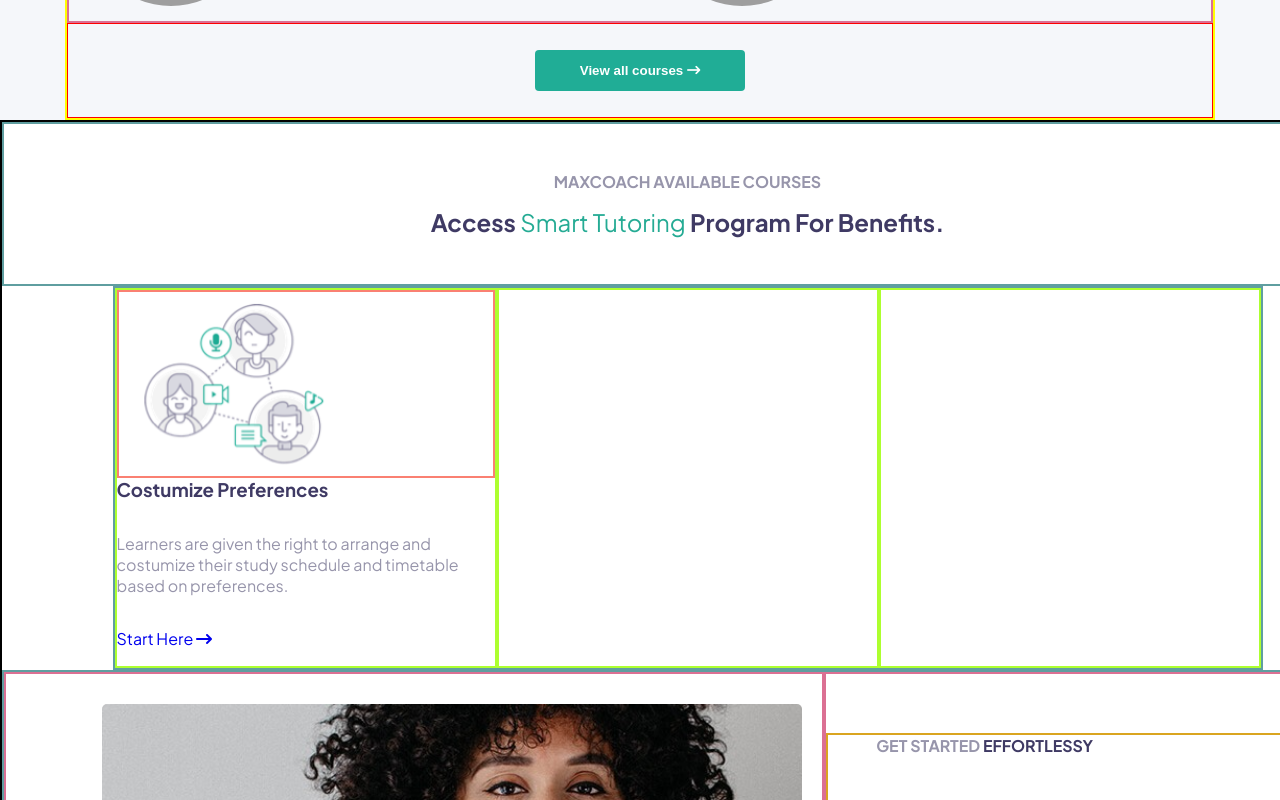
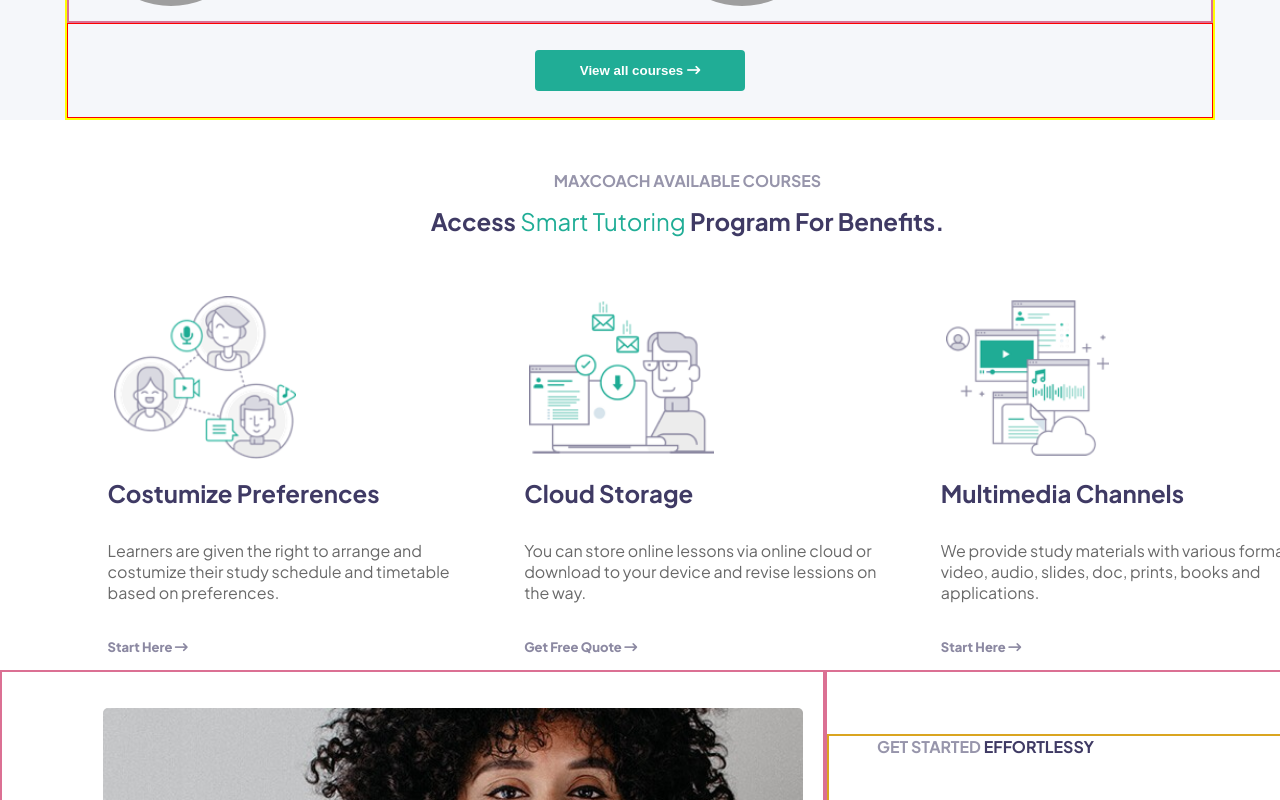
Before and after one commit to nicolabzz/proj-html-vuejs, a Vue app: page / in a window 1280 px wide. Shown: the part 1780-2580 px from the top of the page. Built offline with nearby package versions, Linux system fonts and the light colour scheme; grey boxes are pictures that could not be loaded.

Commit message:
Main Second section, data set

```diff
--- /dev/null
+++ b/src/components/Cards-Cycling/CardBenefitsMST.vue
@@ -0,0 +1,96 @@
+<template>
+	<div class="card">
+		<div class="card-pic">
+			<img :src="imgPic" alt="" />
+		</div>
+		<div class="card-text">
+			<h2>{{ title }}</h2>
+			<p>
+				{{ content }}
+			</p>
+			<a
+				class="hover-underline-animation"
+				href="https://www.youtube.com/watch?v=dQw4w9WgXcQ"
+				>{{ link }} <i class="fa-solid fa-arrow-right-long"></i
+			></a>
+		</div>
+	</div>
+</template>
+
+<script>
+export default {
+	name: "CardBenefitsMST",
+	props: {
+		imgPic: String,
+		title: String,
+		content: String,
+		link: String,
+	},
+};
+</script>
+
+<style scoped lang="scss">
+@import "../../css/global.scss";
+
+.card {
+	// border: 2px solid greenyellow;
+	width: calc(100% / 3);
+
+	.card-pic {
+		// border: 2px solid salmon;
+		height: 50%;
+		width: 100%;
+		padding: 0.7rem 0 0 50px;
+
+		img {
+			height: 90%;
+			object-fit: contain;
+			object-position: left;
+		}
+	}
+
+	.card-text {
+		// border: 1px solid black;
+		height: 50%;
+		padding: 0.5px 0 0 45px;
+
+		h2 {
+			color: #3f3a64;
+		}
+
+		p {
+			color: #696969;
+			padding: 2rem 0;
+		}
+
+		a {
+			color: #8c89a2;
+			font-weight: 800;
+			font-size: 13px;
+			position: relative;
+
+			&:hover {
+				color: #20ad96;
+			}
+
+			&::before {
+				content: "";
+				position: absolute;
+				display: block;
+				width: 100%;
+				height: 0.1px;
+				bottom: -5px;
+				left: 0;
+				background-color: #8c89a2;
+				transform: scaleX(0);
+				transform-origin: top left;
+				transition: transform 0.4s ease-in-out;
+			}
+
+			&:hover::before {
+				transform: scaleX(1);
+			}
+		}
+	}
+}
+</style>
--- a/src/components/MainSections/MainSectionThree.vue
+++ b/src/components/MainSections/MainSectionThree.vue
@@ -7,11 +7,11 @@
 			<h1>Our <span>top learners'</span> verbatim</h1>
 		</div>
 
-		<!-- Testimonials cards -->
+		<!-- Testimonials cards section -->
 		<div class="testimonials-cards-container">
 			<!-- Cards -->
 			<div class="testimonial-card">
-				<div class="testimonial-text">
+				<div class="testimonial-text-content">
 					<h3>High level of efficency and scientific teaching methods</h3>
 					<p>
 						I am free ro learn at my own peace, fllow my own schedule and choose
@@ -19,7 +19,7 @@
 						for people like me.
 					</p>
 				</div>
-				<div class="testimonial-pic-n-name">
+				<div class="testimonial-info">
 					<div class="testimonial-pic">
 						<img src="img/testimonial-avata-02.jpg" alt="" />
 					</div>
@@ -90,7 +90,7 @@ main {
 		padding: 2rem;
 		background-color: white;
 
-		.testimonial-text {
+		.testimonial-text-content {
 			// border: 2px solid blue;
 			height: 60%;
 			width: 100%;
@@ -108,7 +108,7 @@ main {
 			}
 		}
 
-		.testimonial-pic-n-name {
+		.testimonial-info {
 			// border: 2px solid salmon;
 			display: flex;
 			padding: 0 2rem;
--- a/src/components/MainSections/MainSectionTwo.vue
+++ b/src/components/MainSections/MainSectionTwo.vue
@@ -10,25 +10,17 @@
 					<h1>Access <span>Smart Tutoring</span> Program For Benefits.</h1>
 				</div>
 
-				<!-- Cards course's benefits -->
+				<!-- Cards smart tutoring course's benefits -->
 				<div class="benefits-cards-container">
-					<div class="card">
-						<div class="card-pic">
-							<img src="img/home-2-image-box-01.png" alt="" />
-						</div>
-						<div class="card-text">
-							<h3>Costumize Preferences</h3>
-							<p>
-								Learners are given the right to arrange and costumize their
-								study schedule and timetable based on preferences.
-							</p>
-							<a href="https://www.youtube.com/watch?v=dQw4w9WgXcQ"
-								>Start Here <i class="fa-solid fa-arrow-right-long"></i
-							></a>
-						</div>
-					</div>
-					<div class="card"></div>
-					<div class="card"></div>
+					<CardBenefitsMST
+						v-for="objCard in arrSmartTutoring"
+						:key="objCard"
+						:imgPic="objCard.imgSrc"
+						:title="objCard.textTitle"
+						:content="objCard.textContent"
+						:link="objCard.textLink"
+						class="CardBenefits"
+					/>
 				</div>
 
 				<!-- "YouTube video" and "enjoy" section -->
@@ -66,8 +58,38 @@
 </template>
 
 <script>
+import CardBenefitsMST from "../Cards-Cycling/CardBenefitsMST.vue";
+
 export default {
 	name: "MainSectionTwo",
+	components: {
+		CardBenefitsMST,
+	},
+	data() {
+		return {
+			arrSmartTutoring: [
+				{
+					imgSrc: "img/home-2-image-box-01.png",
+					textTitle: "Costumize Preferences",
+					textContent:
+						"Learners are given the right to arrange and costumize their study schedule and timetable based on preferences.",
+					textLink: "Start Here",
+				},
+				{
+					imgSrc: "img/about-us-02-image-box-02.png",
+					textTitle: "Cloud Storage",
+					textContent: "You can store online lessons via online cloud or download to your device and revise lessions on the way.",
+					textLink: "Get Free Quote",
+				},
+				{
+					imgSrc: "img/home-2-image-box-03.png",
+					textTitle: "Multimedia Channels",
+					textContent: "We provide study materials with various formats: video, audio, slides, doc, prints, books and applications.",
+					textLink: "Start Here",
+				},
+			],
+		};
+	},
 };
 </script>
 
@@ -75,13 +97,14 @@ export default {
 @import "../../css/global.scss";
 
 .max-container {
-	border: 2px solid black;
+	// border: 2px solid black;
 	width: 1375px;
 	height: 1100px;
 	margin: auto;
 
+	// Title section
 	.title {
-		border: 2px solid cadetblue;
+		// border: 2px solid cadetblue;
 		display: flex;
 		flex-direction: column;
 		align-items: center;
@@ -98,49 +121,28 @@ export default {
 			color: #3f3a64;
 
 			span {
-				color: #25ab94;
+				color: #20AD96;
 				font-weight: 400;
 			}
 		}
 	}
+
+	// Carde course Bnefits
 	.benefits-cards-container {
-		border: 2px solid cadetblue;
+		// border: 2px solid cadetblue;
 		margin: 0 auto;
 		display: flex;
-		width: 1150px;
+		width: 1250px;
 		height: 35%;
 
-		.card {
-			border: 2px solid greenyellow;
-			width: calc(100% / 3);
-
-			.card-pic {
-				border: 2px solid salmon;
-				height: 50%;
-				width: 100%;
-
-				img {
-					height: 100%;
-					object-fit: contain;
-					object-position: left;
-					scale: 0.87;
-				}
-			}
-
-			h3 {
-				color: #3f3a64;
-			}
-
-			p {
-				color: #9795ab;
-				padding: 2rem 0;
-				// font-size: .8rem;
-			}
+		.CardBenefits {
+			flex: 0 0 33.33333333333%;
 		}
 	}
 
+	//Bottom section w/ YT video
 	.yt-n-enjoy-container {
-		border: 2px solid cadetblue;
+		// border: 2px solid cadetblue;
 		height: 50%;
 		width: 100%;
 		display: flex;
```
